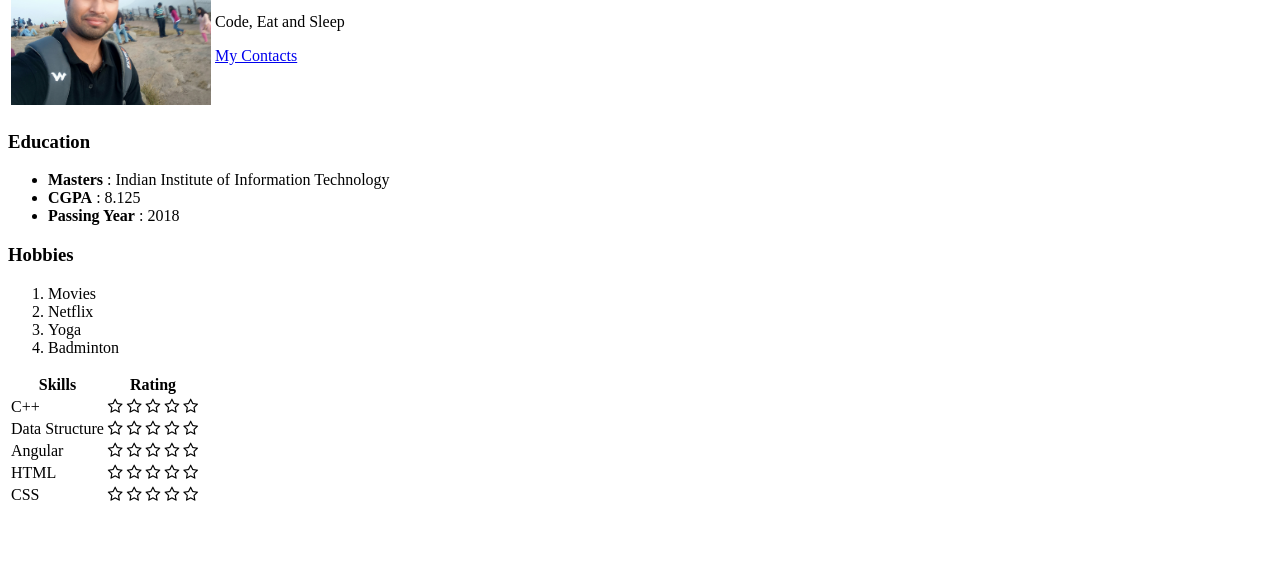
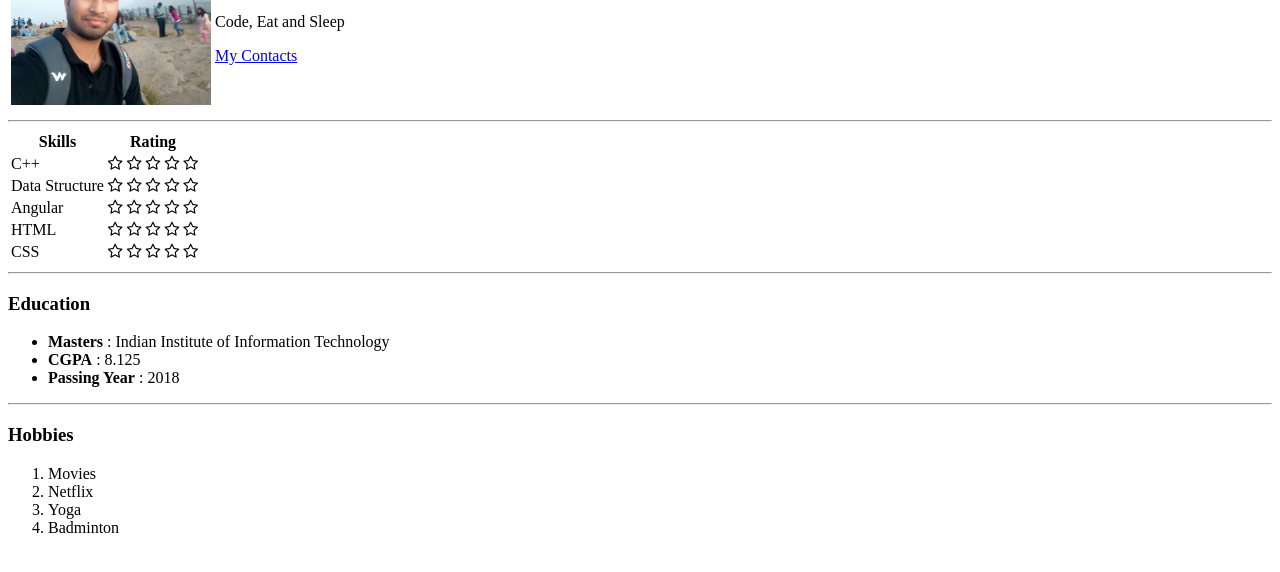
Before and after one commit to AbhishekRaj-droid/resume_full_stack_developer, a plain HTML site: page index.html in a window 1280 px wide. Shown: the part 156-728 px from the top of the page. Drawn offline with Linux system fonts and the light colour scheme.

Commit message:
styling and hr line is modified

```diff
--- a/index.html
+++ b/index.html
@@ -9,8 +9,10 @@
         <title>Abhishek Raj personal site</title>
         <meta name="description" content="">
         <meta name="viewport" content="width=device-width, initial-scale=1">
-        <link rel="stylesheet" href="">
+        <link rel="stylesheet" href="css/style.css">
+
         <link rel="stylesheet" href="https://cdnjs.cloudflare.com/ajax/libs/font-awesome/4.7.0/css/font-awesome.min.css">
+
     </head>
     <body>
         <!--[if lt IE 7]>
@@ -27,8 +29,8 @@
                 </td>
         </table>
 
+        <hr>
 
-        <script src="" async defer></script>
         <table>
             <thead>
                 <th>Skills</th>
@@ -77,6 +79,9 @@
                         <i class="fa fa-star-o fa-1x rating-star" id="rating-5" data-rating="5" tabindex="0" aria-label="Rate as five out of 5 stars" role="radio"></i></span></td>
                 </tr>
             </tbody>
+        </table>
+
+        <hr>
 
         <h3>Education</h3>
         <ul>
@@ -84,6 +89,8 @@
             <li><strong>CGPA</strong> : 8.125</li>
             <li><strong>Passing Year</strong> : 2018</li>
         </ul>
+
+        <hr>
 
         <h3>Hobbies</h3>
         <ol>
```
Lines whose indentation alone changed are shown as unchanged.
